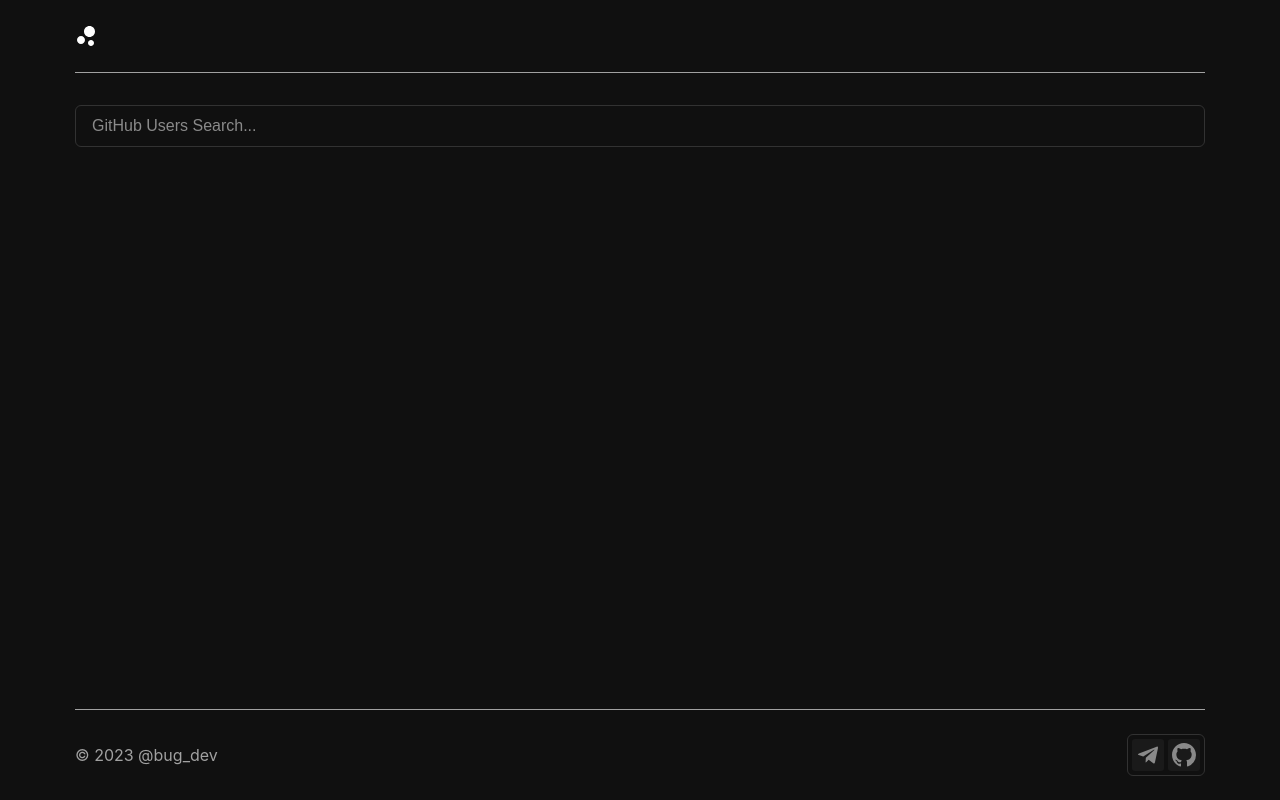
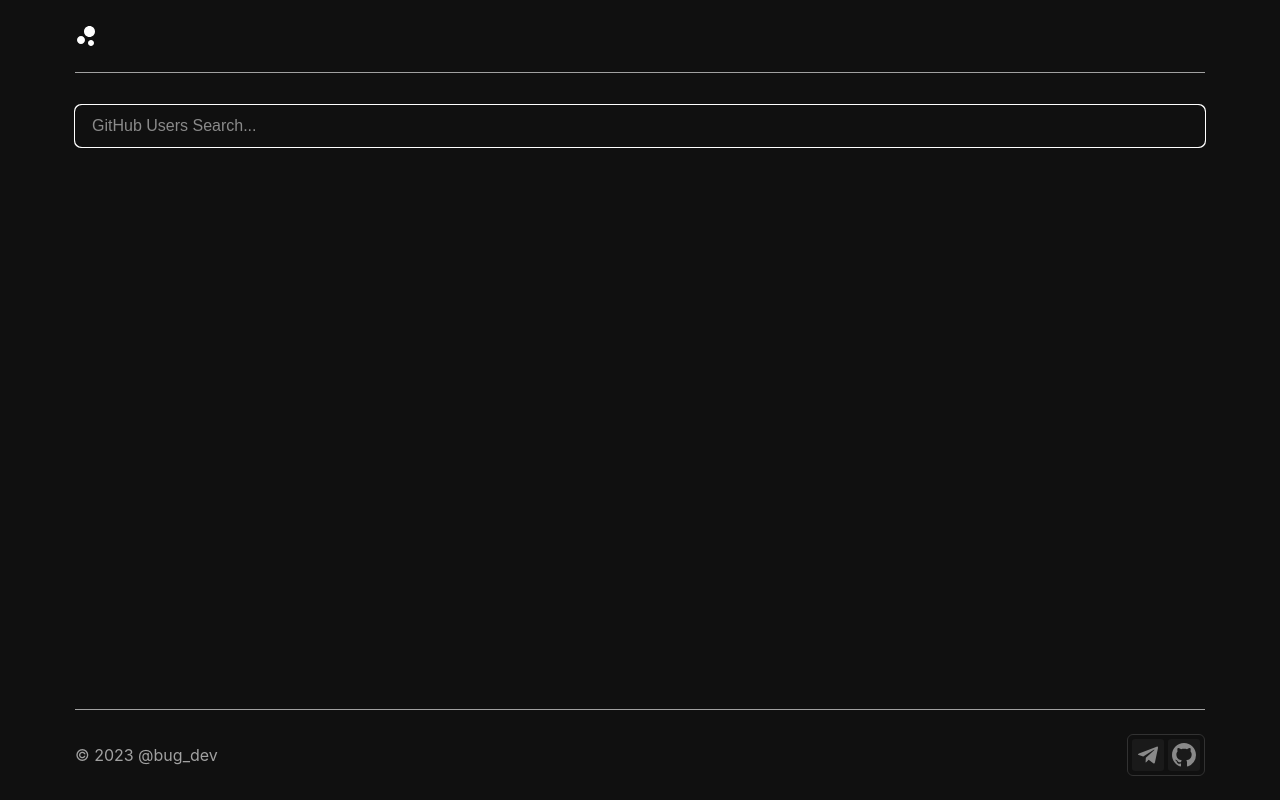
Before and after one commit to exploit-code/github-search, a React (Create React App) app: page / in a window 1280 px wide. Built offline with nearby package versions, Linux system fonts and the light colour scheme.

Commit message:
added autoFocus for Search

```diff
--- a/src/components/Search/Search.tsx
+++ b/src/components/Search/Search.tsx
@@ -2,7 +2,7 @@ import styles from "./Search.module.scss";
 import { ISearchProps } from "../../models/models";
 
 const Search = ({ search, set_search }: ISearchProps) => {
-  return <input className={styles.search} value={search} onChange={(e) => set_search?.(e.target.value)} type="text" placeholder="GitHub Users Search..." />;
+  return <input className={styles.search} value={search} onChange={(e) => set_search?.(e.target.value)} type="text" placeholder="GitHub Users Search..." autoFocus />;
 };
 
 export default Search;
```
